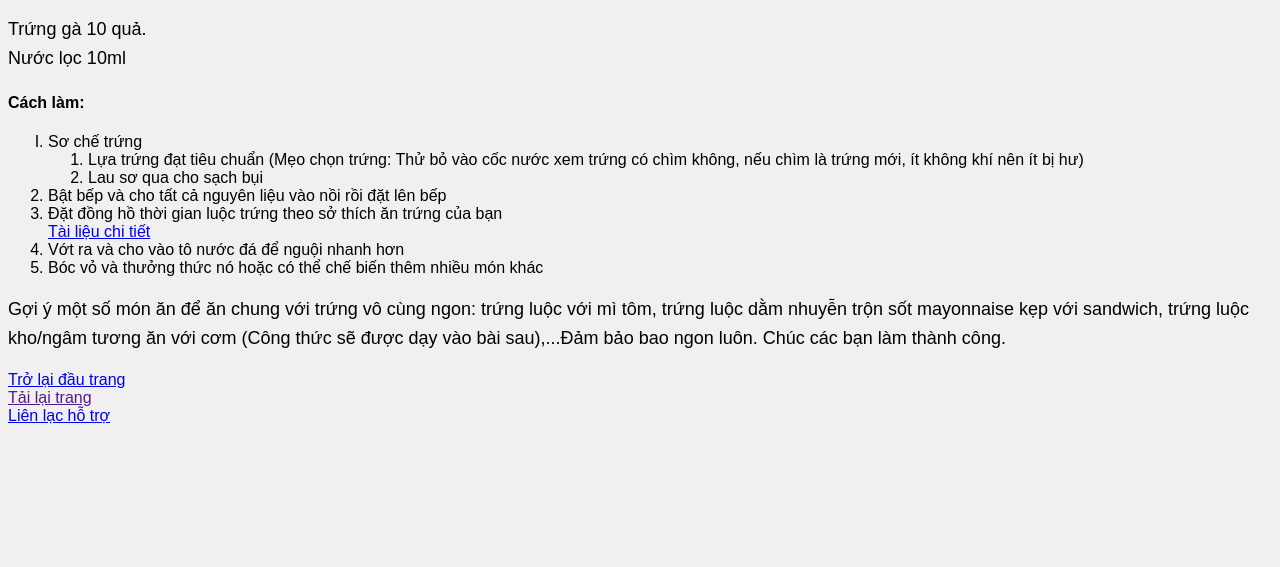
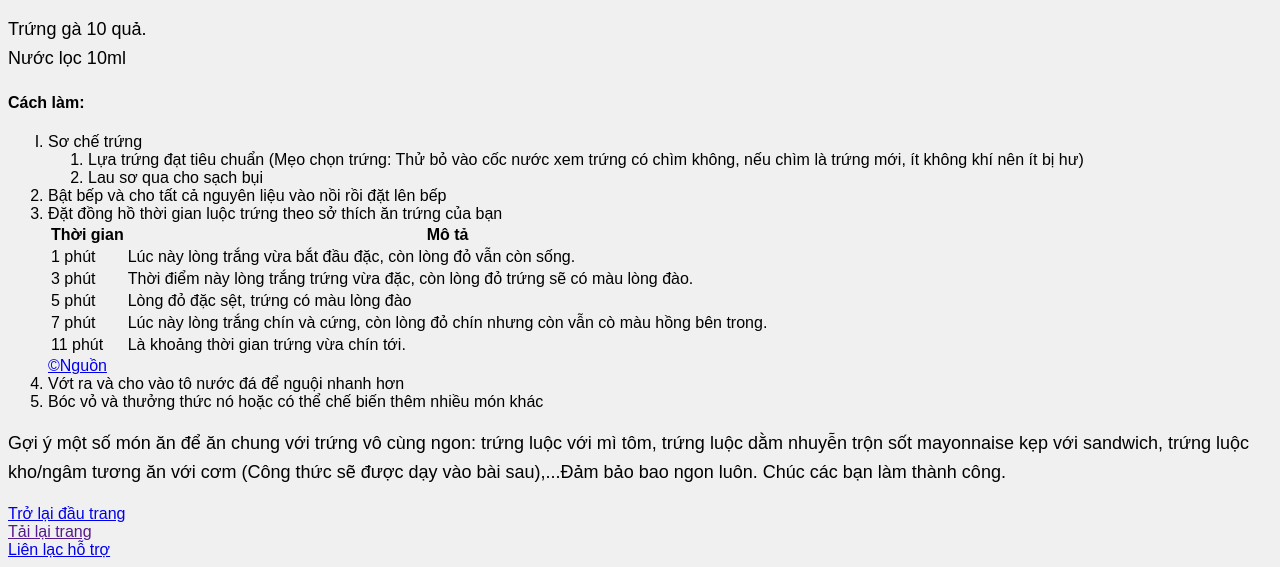
Before and after one commit to ThaoVy10/COOKING-FOR-CHILDREN, a plain HTML site: page index.html in a window 1280 px wide. Shown: the part 688-1255 px from the top of the page. Before the commit the page ends 1121 px from the top, so only its background shows below. Drawn offline with Linux system fonts and the light colour scheme.

Commit message:
Thay đổi lần 2

```diff
--- a/index.html
+++ b/index.html
@@ -28,7 +28,35 @@
     </ol></li>
         <li>Bật bếp và cho tất cả nguyên liệu vào nồi rồi đặt lên bếp</li>
         <li>Đặt đồng hồ thời gian luộc trứng theo sở thích ăn trứng của bạn</li>
-        <a href="https://daotaobeptruong.vn/meo-luoc-trung-ngon-chuan-bao-toan-chat-dinh-duong" target="_blank">Tài liệu chi tiết</a><br>
+        <table><thead>
+          <tr>
+            <th>Thời gian</th>
+            <th>Mô tả</th>
+          </tr>
+        </thead>
+        <tbody>
+          <tr>
+            <td>1 phút</td>
+            <td>Lúc này lòng trắng vừa bắt đầu đặc, còn lòng đỏ vẫn còn sống.</td>
+        </tr>
+        <tr>
+            <td>3 phút</td>
+            <td>Thời điểm này lòng trắng trứng vừa đặc, còn lòng đỏ trứng sẽ có màu lòng đào.</td>
+        </tr>
+        <tr>
+            <td>5 phút</td>
+            <td>Lòng đỏ đặc sệt, trứng có màu lòng đào</td>
+        </tr>
+        <tr>
+            <td>7 phút</td>
+            <td>Lúc này lòng trắng chín và cứng, còn lòng đỏ chín nhưng còn vẫn cò màu hồng bên trong.</td>
+        </tr>
+        <tr>
+            <td>11 phút</td>
+            <td>Là khoảng thời gian trứng vừa chín tới.</td>
+        </tr>
+      </tbody></table>
+        <a href="https://daotaobeptruong.vn/meo-luoc-trung-ngon-chuan-bao-toan-chat-dinh-duong" target="_blank">&copy;Nguồn</a><br>
         <li>Vớt ra và cho vào tô nước đá để nguội nhanh hơn</li>
         <li>Bóc vỏ và thưởng thức nó hoặc có thể chế biến thêm nhiều món khác</li></ol>
         <p>Gợi ý một số món ăn để ăn chung với trứng vô cùng ngon: trứng luộc với mì tôm, trứng luộc dằm nhuyễn trộn sốt mayonnaise kẹp với sandwich, trứng luộc kho/ngâm tương ăn với cơm (Công thức sẽ được dạy vào bài sau),...Đảm bảo bao ngon luôn. Chúc các bạn làm thành công.</p>
```
